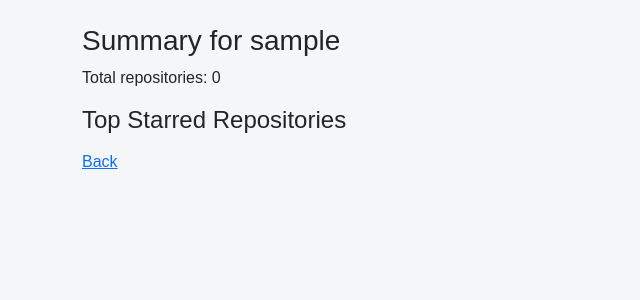
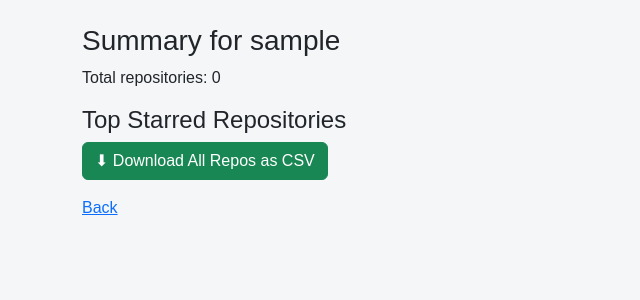
Before and after one commit to bhavanideviM/github-analyzer, a FastAPI app: a page that uses templates/report.html in a window 1280 px wide. Shown: the part 56-356 px from the top of the page, without its empty margins (0-640 px from the left). Run offline with FastAPI, Linux system fonts and the light colour scheme; data comes from the database, SQL or seed files in the repository.

Commit message:
added download button

```diff
--- a/templates/report.html
+++ b/templates/report.html
@@ -6,6 +6,10 @@
 <p>Total repositories: {{ summary.total_repos }}</p>
 
 <h4>Top Starred Repositories</h4>
+<a href="/download/{{ username }}/csv" class="btn btn-success">
+    ⬇ Download All Repos as CSV
+</a>
+
 <ul>
 {% for name, stars in summary.top_starred %}
   <li>{{ name }} - ⭐ {{ stars }}</li>
```
